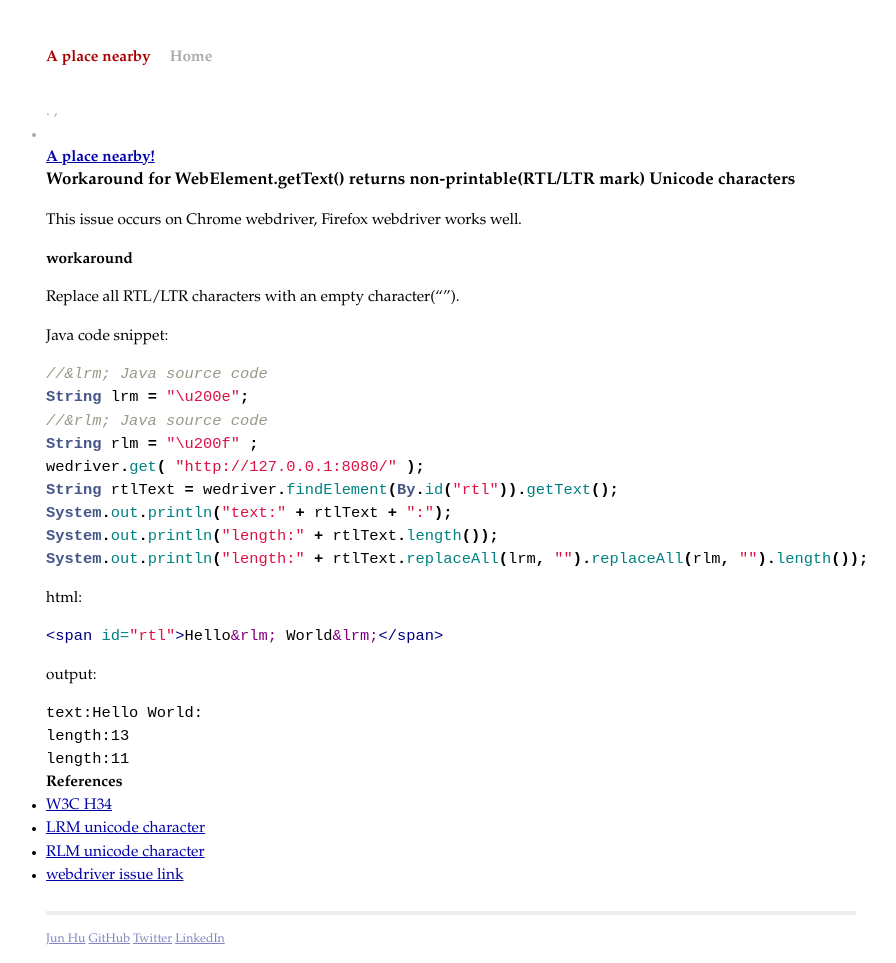
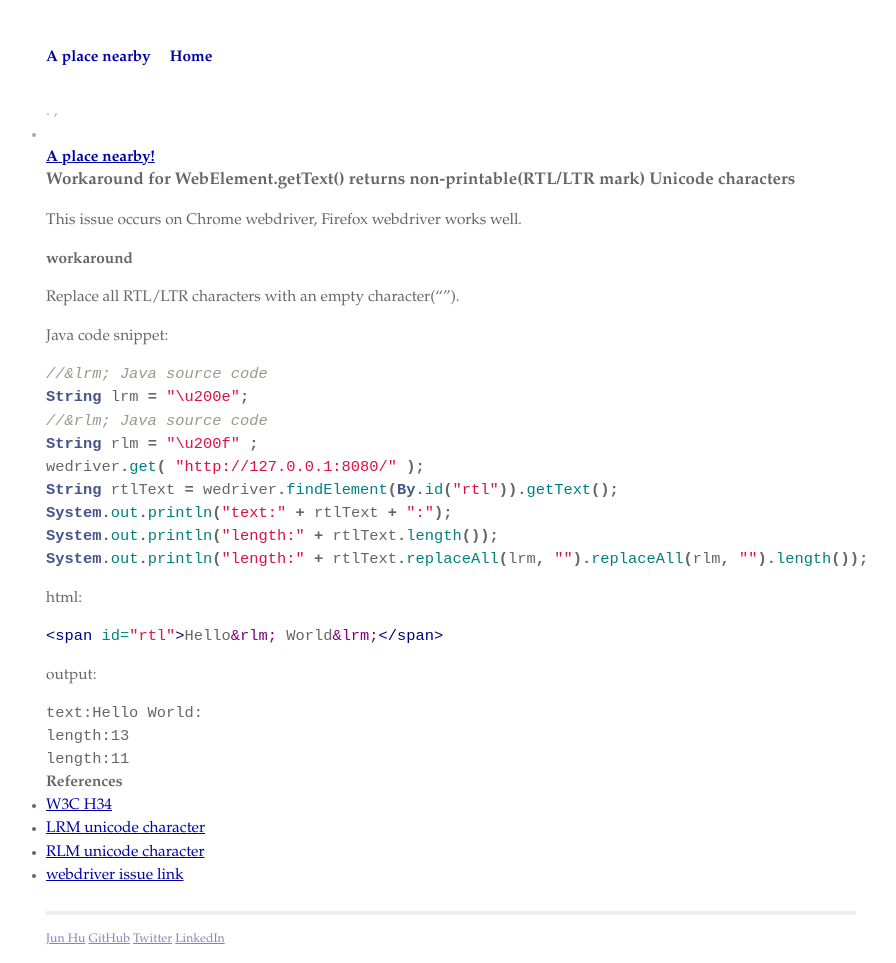
Before and after one commit to rissen/rissen.github.com, a Jekyll site: the page built from blog.html, in a window 1280 px wide. Shown: the whole page, without its empty margins (189-1085 px from the left). Built offline with Jekyll 4.4.1, drawn with Linux system fonts in a browser that asks for light colours; Markdown is read by kramdown in place of the engine named in the settings.

Commit message:
Update screen.css

```diff
--- a/css/screen.css
+++ b/css/screen.css
@@ -20,6 +20,7 @@ body {
   font: 14px 'Palatino','Georgia','STHeiti','Hiragino Sans GB','Hei','Microsoft YaHei',serif;
   *font-size: small;
   text-align: left;
+  color: #666666;
 }
 
 h1, h2, h3, h4, h5, h6 {
@@ -97,7 +98,6 @@ ul.posts {
 }
 
   .site .title a {
-    color: #a00;
     text-decoration: none;
   }
 
@@ -106,7 +106,6 @@ ul.posts {
   }
 
   .site .title a.extra {
-    color: #aaa;
     text-decoration: none;
     margin-left: 1em;
   }
```
